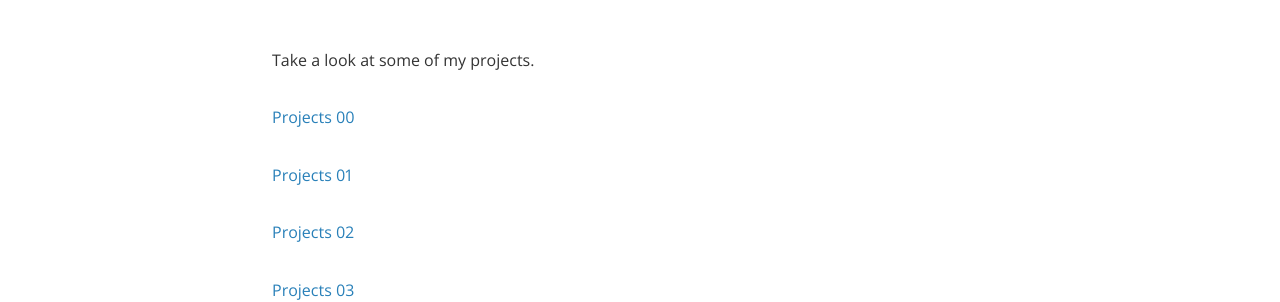
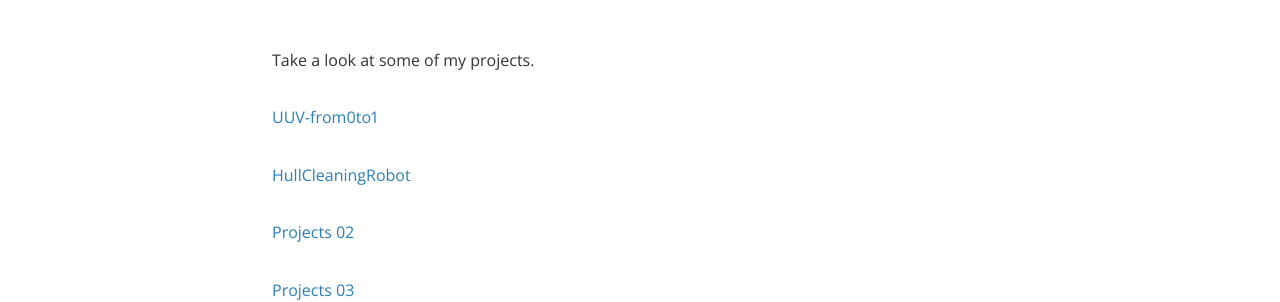
Before and after one commit to Yunga-Wu/Yunga-Wu.github.io, a Jekyll site: the page built from tutorials.html, in a window 1280 px wide. Shown: the part 174-476 px from the top of the page. Built offline with Jekyll 4.4.1, drawn with Linux system fonts in a browser that asks for light colours; nearby versions of some CDN libraries; comment, search, counter and statistics services are not loaded; a style sheet for code colours, icons or effects is not loaded.

Commit message:
Update tutorials.html

```diff
--- a/tutorials.html
+++ b/tutorials.html
@@ -6,9 +6,9 @@ permalink: /tutorials/
 Take a look at some of my projects.
 <br>
 <br>
-<a href="https://github.com/yunga-wu" target="_self">Projects 00</a><br>
+<a href="https://github.com/Yunga-Wu/UUV-from0to1" target="_self">UUV-from0to1</a><br>
 <br>
-<a href="https://github.com/yunga-wu" target="_self">Projects 01</a><br>
+<a href="https://github.com/Yunga-Wu/HullCleaningRobot" target="_self">HullCleaningRobot</a><br>
 <br>
 <a href="https://github.com/yunga-wu" target="_self">Projects 02</a><br>
 <br>
```
